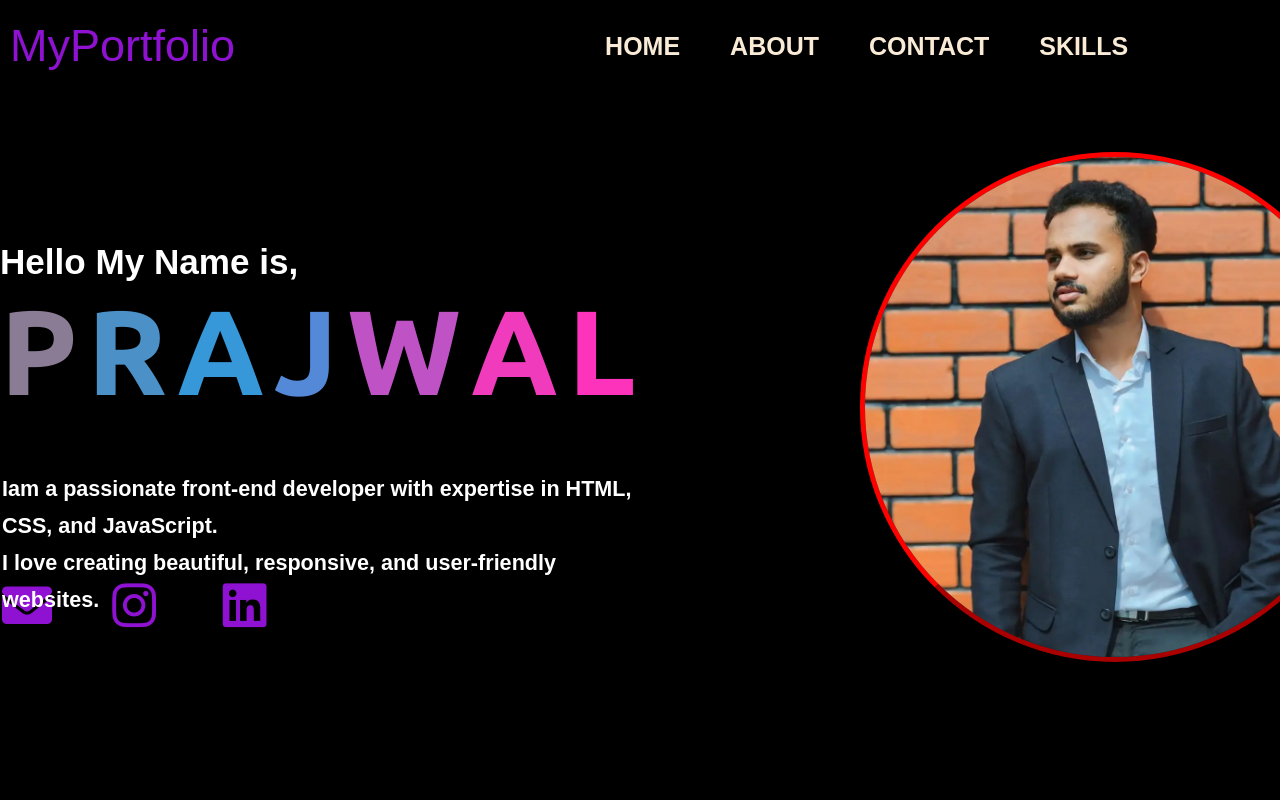
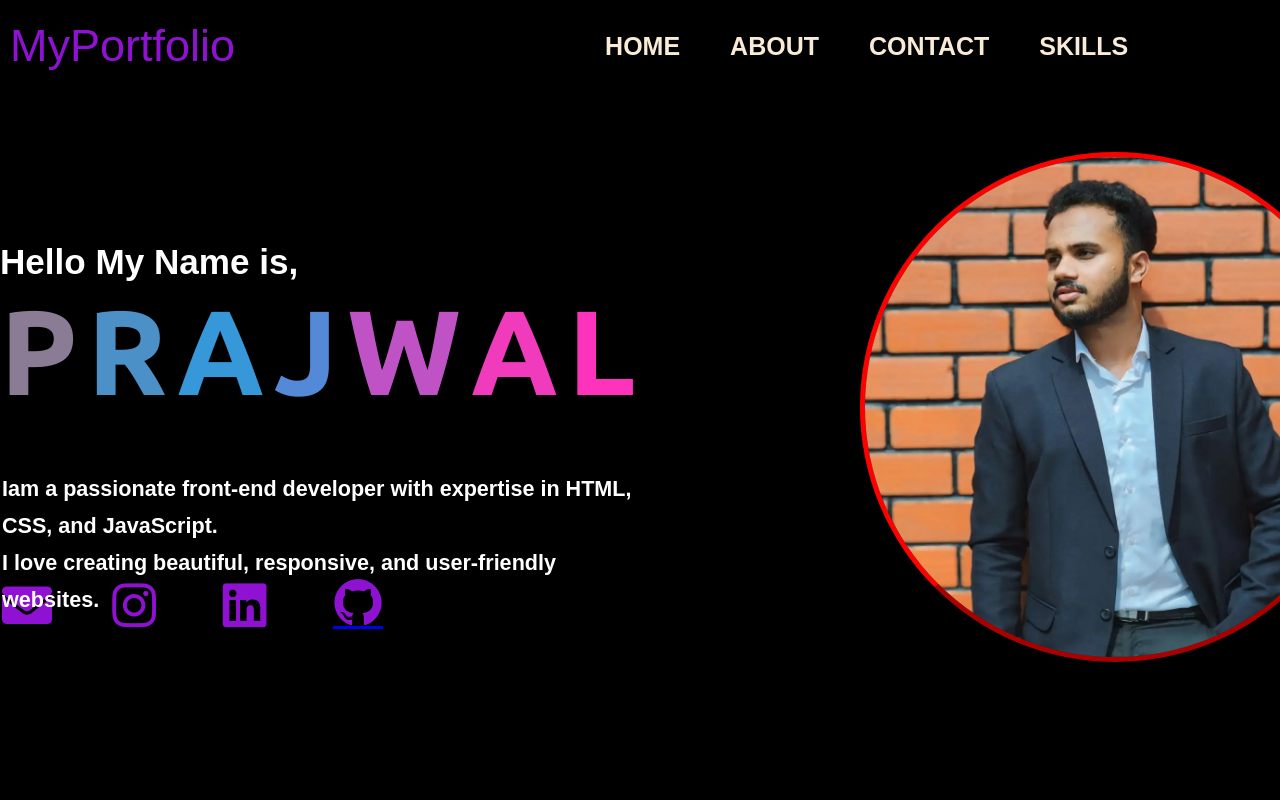
Before and after one commit to prajju-bangera/portfolio-main, a plain HTML site: page index.html in a window 1280 px wide. Shown: the top 800 px of the page. Drawn offline with nearby package versions, Linux system fonts and the light colour scheme.

Commit message:
newChange27Feb

```diff
--- a/index.html
+++ b/index.html
@@ -48,6 +48,7 @@
                         <a href=""><i class="fa fa-envelope"></i></a>
                         <a href="https://www.instagram.com/im_prajju_bangera/?locale=zh_CN"><i class="fa-brands fa-instagram"></i></a>
                         <a href="https://www.linkedin.com/in/prajwal-m-p-15bb9b285/"><i class="fa-brands fa-linkedin"></i></a>
+                        <a href="https://github.com/prajju-bangera/"><i class="devicon-github-original"></i></a>
                         <!-- <a href=""><i class="fa-brands fa-clock"></i></a> -->
                     </div>
                 </div>
```
